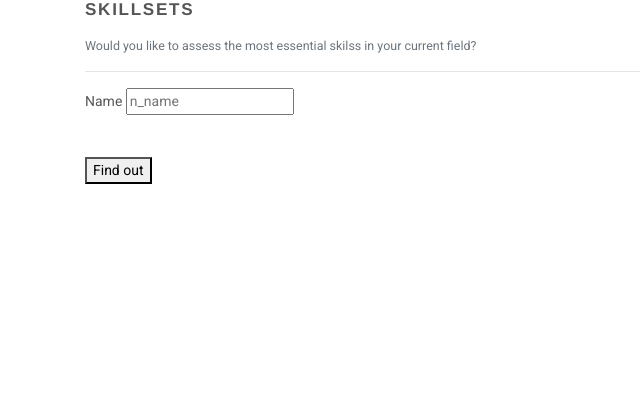
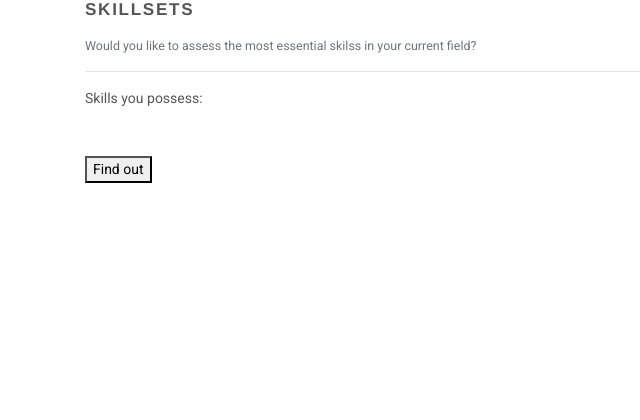
Before and after one commit to Aron-R/Recruit-pursuit, a Django app: page /en/skillsets in a window 1280 px wide. Shown: the part 104-524 px from the top of the page, without its empty margins (0-640 px from the left). Run offline with Django 3.2, Linux system fonts and the light colour scheme; data comes from the database, SQL or seed files in the repository; data that the repository does not hold is empty; some libraries are stand-ins or nearby versions.

Commit message:
Skillset module: list added

```diff
--- a/jobsapp/models.py
+++ b/jobsapp/models.py
@@ -101,3 +101,9 @@ class Freelancing_Job(models.Model):
 
     def __str__(self):
         return self.title
+
+class colors(models.Model):
+    colors = models.CharField(max_length=100)
+
+    class Meta:
+        db_table = "colors"
--- a/jobsapp/views/home.py
+++ b/jobsapp/views/home.py
@@ -177,13 +177,14 @@ def skillset(request):
     paginator = Paginator(all_checker,10)
     page = request.GET.get('page')
     checkers = paginator.get_page(page)
-    return render(request,'./skillsets.html')
+    result = colors.objects.all()
+    return render(request,'./skillsets.html',{"colors":result})
 
 def skillsetResult(request):
-    n = request.POST.get("n_name")
+    n = request.POST.getlist('checks')
     print(n)
-    # if (n!=None|n!=''):
-    #     return render(request,'./skillsetResult-1')
+    if (n):
+        return render(request,'./skillsets-case1.html')
     # else:
     #     return redirect('./skillsets.html')
     return render(request,'./skillsets.html')
--- a/templates/skillsets.html
+++ b/templates/skillsets.html
@@ -6,7 +6,21 @@
     Skillsets
 {% endblock %}
 {% block content %}
-
+<!-- <head>
+    <script>
+        var selected = new Array();
+        var chkbox = document.getElementById("skill")
+        var selchk = chkbox.getElementsByTagName("input")
+        for(var i=0;i<selchk.length;i++)
+        {
+            if(selchk[i].checked)
+            {
+                selected.push(selchk[i].value);
+            }
+        }
+    </script>
+</head>
+<body> -->
 <!-- <section class="bg-light-gray">
     <div class="container">
         <div class="row">
@@ -56,12 +70,24 @@
                 <hr>
             </div>
         </div>
+
         <div class="row">
             <div class="col-lg-12 form-group">
-                <label for="title">Name</label>
-                <input type="text" id="n_name" placeholder="n_name" name="n_name" required>
-            </div>
-        </div>
+                <label for="title">Skills you possess:</label>
+                <br>
+    <table id="skill">
+        <tr>
+            <td>
+                {% for i in colors %}
+                <!-- <input type="text" id="n_name" placeholder="n_name" name="n_name" required> -->
+                <input type="checkbox" value="{{i.colors}}", name="checks"> <p>  {{i.colors}}  </p>
+                {% endfor %}
+            </td>
+            </tr>
+    </table>
+
+</div>
+</div>
 
         <br>
         <button class="button" type="submit" onclick="this.disabled=true,this.form.submit();">Find out</button>
@@ -81,3 +107,4 @@
 </script>
 
 {% endblock %} -->
+<!-- </body> -->
```
Also changed, not shown: jobsapp/migrations/0015_colors.py (added).
